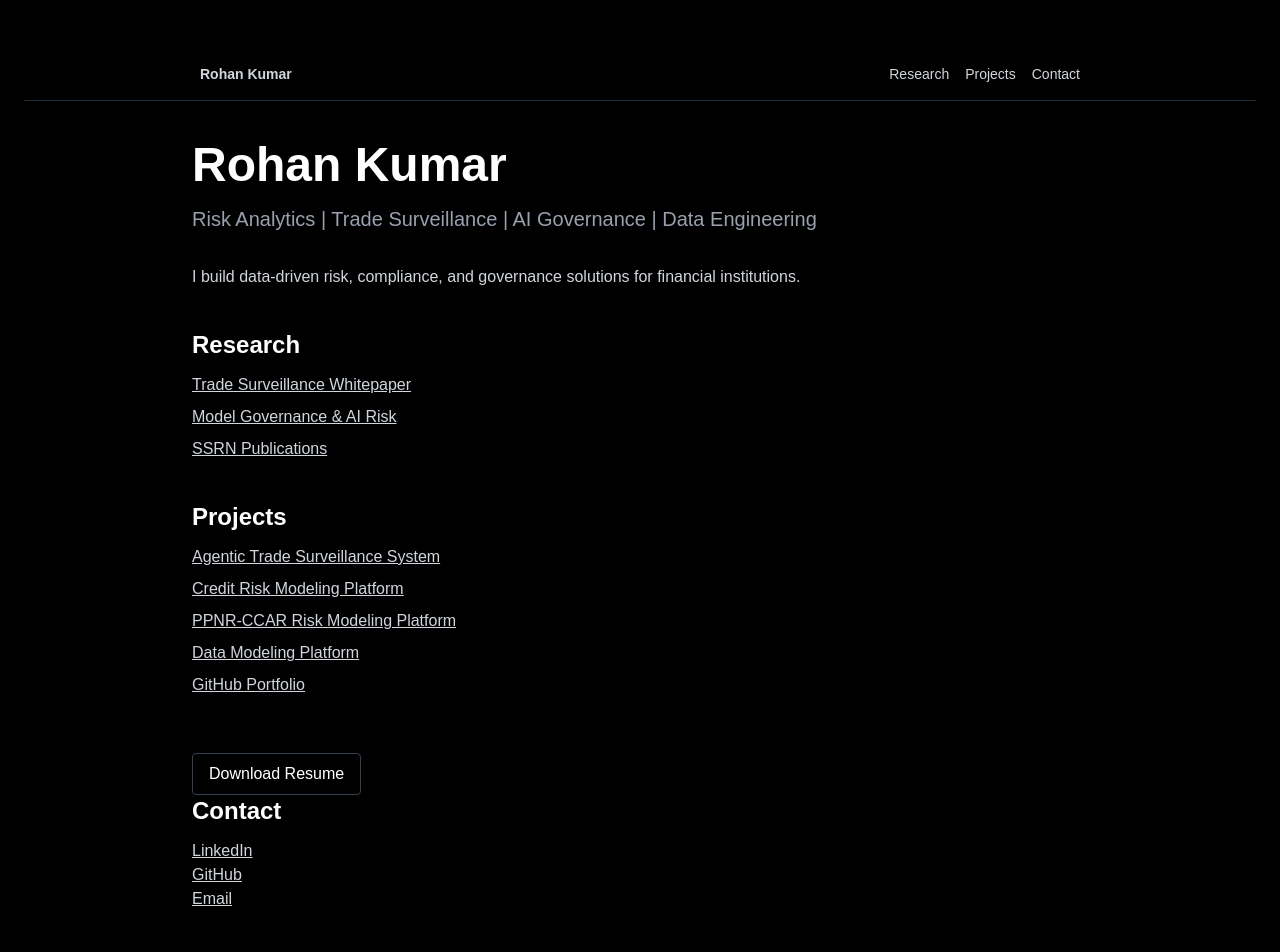
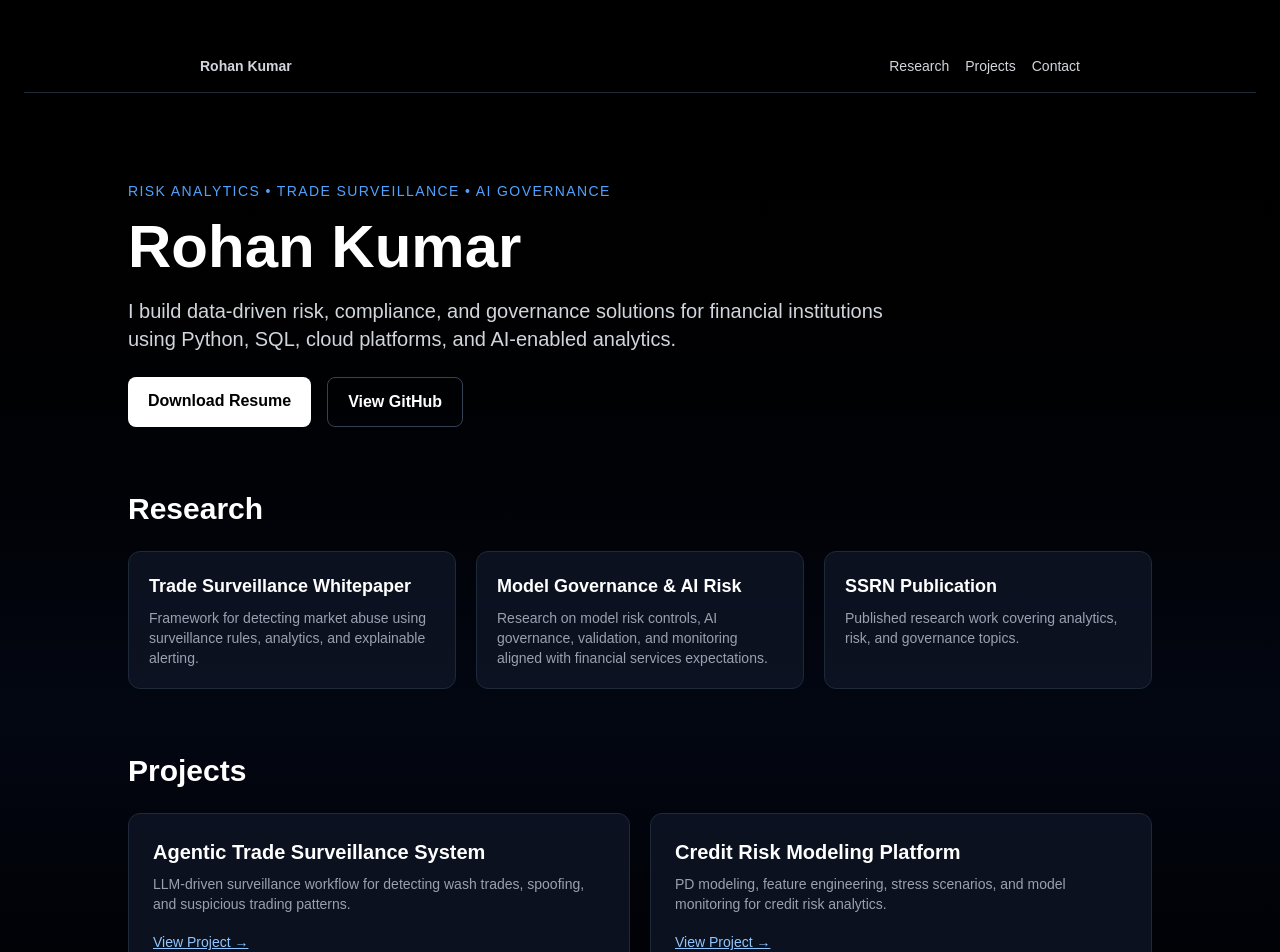
Before and after one commit to rohanksingh/kumarrohan-site-github, a Next.js app: page / in a window 1280 px wide. Shown: the top 952 px of the page. Built offline with nearby package versions, Linux system fonts and the light colour scheme.

Commit message:
dynamic card layout upgrade

```diff
--- a/app/page.tsx
+++ b/app/page.tsx
@@ -1,97 +1,163 @@
 import Navbar from "@/components/Navbar";
+
+const researchItems = [
+  {
+    title: "Trade Surveillance Whitepaper",
+    description:
+      "Framework for detecting market abuse using surveillance rules, analytics, and explainable alerting.",
+    link: "/research/trade-surveillance-whitepaper.pdf",
+  },
+  {
+    title: "Model Governance & AI Risk",
+    description:
+      "Research on model risk controls, AI governance, validation, and monitoring aligned with financial services expectations.",
+    link: "/research/model-governance-ai-risk.pdf",
+  },
+  {
+    title: "SSRN Publication",
+    description:
+      "Published research work covering analytics, risk, and governance topics.",
+    link: "https://papers.ssrn.com/sol3/papers.cfm?abstract_id=6576018",
+  },
+];
+
+const projects = [
+  {
+    title: "Agentic Trade Surveillance System",
+    description:
+      "LLM-driven surveillance workflow for detecting wash trades, spoofing, and suspicious trading patterns.",
+    link: "https://github.com/rohanksingh/agentic-trade-surveillance",
+  },
+  {
+    title: "Credit Risk Modeling Platform",
+    description:
+      "PD modeling, feature engineering, stress scenarios, and model monitoring for credit risk analytics.",
+    link: "https://github.com/rohanksingh/credit-risk-platform",
+  },
+  {
+    title: "PPNR / CCAR Risk Modeling Platform",
+    description:
+      "Scenario-based risk platform for stress testing, revenue projection, and CCAR-style analytics.",
+    link: "https://github.com/rohanksingh/ppnr-risk-platform",
+  },
+  {
+    title: "Enterprise Data Platform Pipeline",
+    description:
+      "End-to-end data pipeline with bronze, silver, gold layers, validation, reconciliation, and analytics output.",
+    link: "https://github.com/rohanksingh/Enterprise-data-platform-pipeline",
+  },
+];
 
 export default function Home() {
   return (
-    <main className="min-h-screen bg-black text-white px-6 py-12">
+    <main className="min-h-screen bg-gradient-to-b from-black via-gray-950 to-black text-white px-6 py-10">
       <Navbar />
 
-      <div className="max-w-4xl mx-auto">
-        <h1 className="text-5xl font-bold mb-4">Rohan Kumar</h1>
-
-        <p className="text-xl text-gray-400 mb-8">
-          Risk Analytics | Trade Surveillance | AI Governance | Data Engineering
+      <section className="max-w-5xl mx-auto pt-12 pb-16">
+        <p className="text-sm uppercase tracking-widest text-blue-400 mb-4">
+          Risk Analytics • Trade Surveillance • AI Governance
         </p>
 
-        <p className="text-gray-300 mb-10">
-          I build data-driven risk, compliance, and governance solutions for financial institutions.
+        <h1 className="text-5xl md:text-6xl font-bold mb-5">
+          Rohan Kumar
+        </h1>
+
+        <p className="text-xl text-gray-300 max-w-3xl mb-6">
+          I build data-driven risk, compliance, and governance solutions for
+          financial institutions using Python, SQL, cloud platforms, and AI-enabled analytics.
         </p>
 
-        <div id="research" className="mb-10">
-          <h2 className="text-2xl font-semibold mb-3">Research</h2>
-          <ul className="space-y-2 text-gray-300">
-            <li>
-              <a href="/research/trade-surveillance-whitepaper.pdf" target="_blank" className="underline">
-                Trade Surveillance Whitepaper
-              </a>
-            </li>
-            <li>
-              <a href="/research/model-governance-ai-risk.pdf" target="_blank" className="underline">
-                Model Governance & AI Risk
-              </a>
-            </li>
-            <li>
-              <a href="https://papers.ssrn.com/sol3/papers.cfm?abstract_id=6576018" target="_blank" className="underline">
-                SSRN Publications
-              </a>
-            </li>
-          </ul>
-        </div>
-
-        <div id="projects" className="mb-10">
-          <h2 className="text-2xl font-semibold mb-3">Projects</h2>
-          <ul className="space-y-2 text-gray-300">
-            <li>
-              <a href="https://github.com/rohanksingh/agentic-trade-surveillance" target="_blank" className="underline">
-                Agentic Trade Surveillance System
-              </a>
-            </li>
-            <li>
-              <a href="https://github.com/rohanksingh/credit-risk-platform" target="_blank" className="underline">
-                Credit Risk Modeling Platform
-              </a>
-            </li>
-            <li>
-              <a href="https://github.com/rohanksingh/ppnr-risk-platform" target="_blank" className="underline">
-                PPNR-CCAR Risk Modeling Platform
-              </a>
-            </li>
-            <li>
-              <a href="https://github.com/rohanksingh/Enterprise-data-platform-pipeline" target="_blank" className="underline">
-                Data Modeling Platform
-              </a>
-            </li>
-            <li>
-              <a href="https://github.com/rohanksingh" target="_blank" className="underline">
-                GitHub Portfolio
-              </a>
-            </li>
-          </ul>
-        </div>
+        <div className="flex flex-wrap gap-4">
           <a
             href="/resume/Rohan_Kumar_Resume.pdf"
             target="_blank"
-            className="inline-block mt-4 border border-gray-700 px-4 py-2 rounded hover:bg-gray-800"
+            className="rounded-lg bg-white text-black px-5 py-3 font-semibold hover:bg-gray-200"
           >
             Download Resume
           </a>
 
-        <div id="contact">
-          <h2 className="text-2xl font-semibold mb-3">Contact</h2>
-          <div className="space-y-2 text-gray-300">
-            <a href="https://www.linkedin.com/in/rohanksingh/" target="_blank" className="underline">
-              LinkedIn
+          <a
+            href="https://github.com/rohanksingh"
+            target="_blank"
+            className="rounded-lg border border-gray-700 px-5 py-3 font-semibold hover:bg-gray-900"
+          >
+            View GitHub
+          </a>
+        </div>
+      </section>
+
+      <section id="research" className="max-w-5xl mx-auto mb-16">
+        <h2 className="text-3xl font-bold mb-6">Research</h2>
+
+        <div className="grid md:grid-cols-3 gap-5">
+          {researchItems.map((item) => (
+            <a
+              key={item.title}
+              href={item.link}
+              target="_blank"
+              className="block rounded-xl border border-gray-800 bg-gray-900/70 p-5 hover:border-blue-400 hover:-translate-y-1 transition"
+            >
+              <h3 className="text-lg font-semibold mb-2">{item.title}</h3>
+              <p className="text-sm text-gray-400">{item.description}</p>
             </a>
-            <br />
-            <a href="https://github.com/rohanksingh" target="_blank" className="underline">
-              GitHub
+          ))}
+        </div>
+      </section>
+
+      <section id="projects" className="max-w-5xl mx-auto mb-16">
+        <h2 className="text-3xl font-bold mb-6">Projects</h2>
+
+        <div className="grid md:grid-cols-2 gap-5">
+          {projects.map((project) => (
+            <a
+              key={project.title}
+              href={project.link}
+              target="_blank"
+              className="block rounded-xl border border-gray-800 bg-gray-900/70 p-6 hover:border-blue-400 hover:-translate-y-1 transition"
+            >
+              <h3 className="text-xl font-semibold mb-2">{project.title}</h3>
+              <p className="text-sm text-gray-400 mb-4">
+                {project.description}
+              </p>
+              <span className="text-sm underline text-blue-300">
+                View Project →
+              </span>
             </a>
-            <br />
-            <a href="mailto:rohandhn@gmail.com" className="underline">
-              Email
-            </a>
-          </div>
+          ))}
         </div>
-      </div>
+      </section>
+
+      <section
+        id="contact"
+        className="max-w-5xl mx-auto border-t border-gray-800 pt-8 pb-12"
+      >
+        <h2 className="text-3xl font-bold mb-4">Contact</h2>
+
+        <div className="flex flex-wrap gap-4 text-gray-300">
+          <a
+            href="https://www.linkedin.com/in/rohanksingh/"
+            target="_blank"
+            className="underline hover:text-white"
+          >
+            LinkedIn
+          </a>
+
+          <a
+            href="https://github.com/rohanksingh"
+            target="_blank"
+            className="underline hover:text-white"
+          >
+            GitHub
+          </a>
+
+          <a
+            href="mailto:rohandhn@gmail.com"
+            className="underline hover:text-white"
+          >
+            Email
+          </a>
+        </div>
+      </section>
     </main>
   );
 }
```
